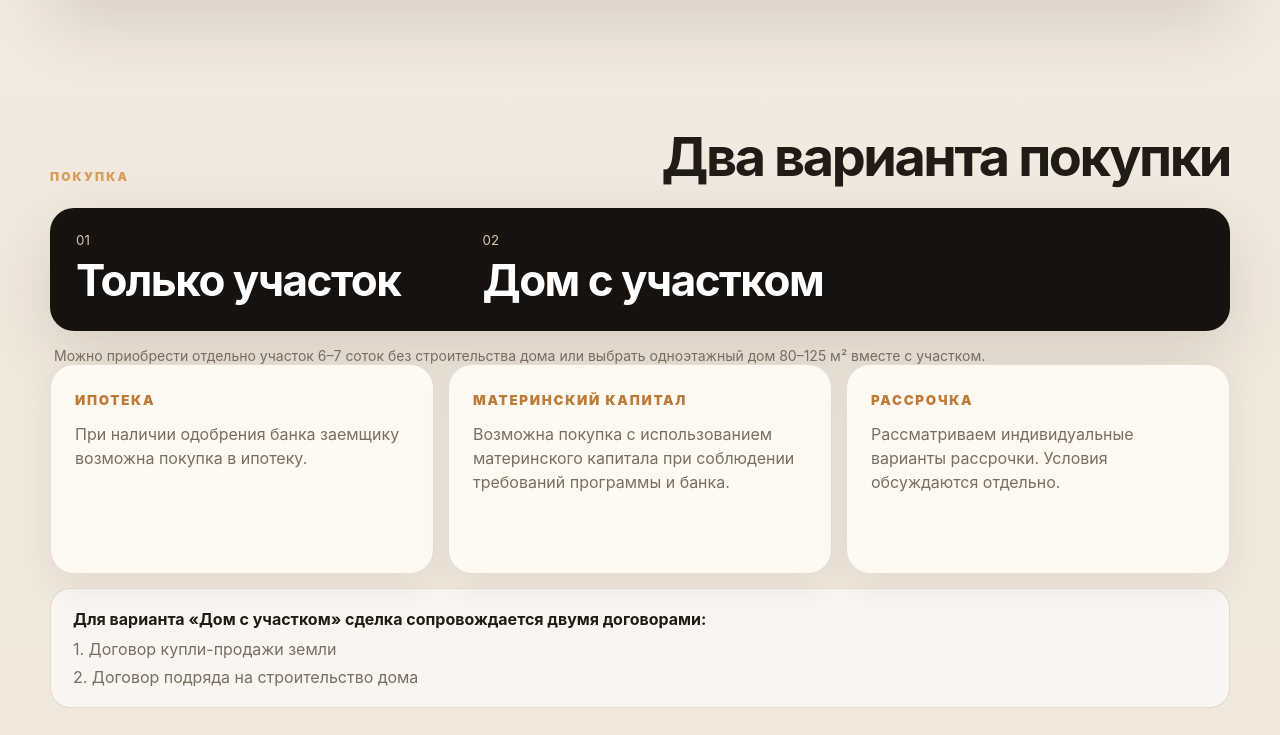
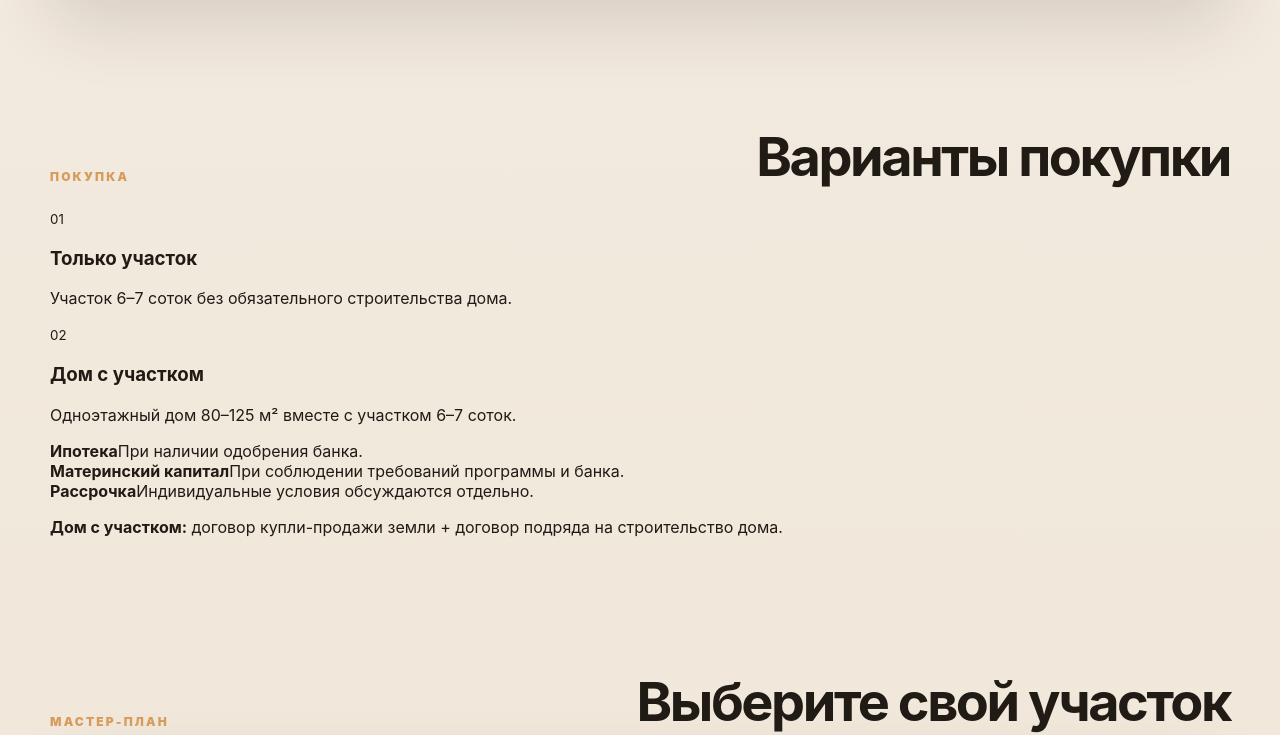
Before and after one commit to karachay-malkar/Mayski-village, a website: page index.html in a window 1280 px wide. Shown: the part 2225-2960 px from the top of the page. Drawn offline with Linux system fonts and the light colour scheme.

Commit message:
Refine purchase section and restore top-first navigation

```diff
--- a/index.html
+++ b/index.html
@@ -5,6 +5,10 @@
   <meta name="viewport" content="width=device-width, initial-scale=1" />
   <title>Майский — дома на берегу реки Черек от 4,8 млн ₽</title>
   <meta name="description" content="Коттеджный поселок в Майском, КБР. Одноэтажные дома 80–125 м² на берегу реки Черек с участками 6–7 соток. Стоимость от 4,8 млн ₽. Ипотека, материнский капитал, рассрочка." />
+  <script>
+    if ('scrollRestoration' in history) history.scrollRestoration = 'manual';
+    if (location.hash) history.replaceState(null, '', location.pathname + location.search);
+  </script>
   <link rel="preload" href="assets/images/hero.png" as="image" />
   <link rel="stylesheet" href="assets/css/styles.css" />
 </head>
@@ -65,28 +69,33 @@
       </div>
     </section>
 
-    <section id="purchase" class="section sales-section">
-      <div class="section-title compact"><span>Покупка</span><h2>Два варианта покупки</h2></div>
+    <section id="purchase" class="section purchase-section">
+      <div class="section-title compact"><span>Покупка</span><h2>Варианты покупки</h2></div>
 
-      <div class="price-intro">
-        <div>
+      <div class="purchase-options">
+        <article class="purchase-option">
           <small>01</small>
-          <strong>Только участок</strong>
-        </div>
-        <div>
+          <div>
+            <h3>Только участок</h3>
+            <p>Участок 6–7 соток без обязательного строительства дома.</p>
+          </div>
+        </article>
+        <article class="purchase-option">
           <small>02</small>
-          <strong>Дом с участком</strong>
-        </div>
-      </div>
-      <p class="section-note">Можно приобрести отдельно участок 6–7 соток без строительства дома или выбрать одноэтажный дом 80–125 м² вместе с участком.</p>
-
-      <div class="sales-grid purchase-grid">
-        <article class="sales-card"><small>Ипотека</small><p>При наличии одобрения банка заемщику возможна покупка в ипотеку.</p></article>
-        <article class="sales-card"><small>Материнский капитал</small><p>Возможна покупка с использованием материнского капитала при соблюдении требований программы и банка.</p></article>
-        <article class="sales-card"><small>Рассрочка</small><p>Рассматриваем индивидуальные варианты рассрочки. Условия обсуждаются отдельно.</p></article>
+          <div>
+            <h3>Дом с участком</h3>
+            <p>Одноэтажный дом 80–125 м² вместе с участком 6–7 соток.</p>
+          </div>
+        </article>
       </div>
 
-      <div class="contract-note"><b>Для варианта «Дом с участком» сделка сопровождается двумя договорами:</b><span>1. Договор купли-продажи земли</span><span>2. Договор подряда на строительство дома</span></div>
+      <div class="purchase-payments" aria-label="Способы оплаты">
+        <div class="purchase-payment"><b>Ипотека</b><span>При наличии одобрения банка.</span></div>
+        <div class="purchase-payment"><b>Материнский капитал</b><span>При соблюдении требований программы и банка.</span></div>
+        <div class="purchase-payment"><b>Рассрочка</b><span>Индивидуальные условия обсуждаются отдельно.</span></div>
+      </div>
+
+      <p class="purchase-contract"><b>Дом с участком:</b> договор купли-продажи земли + договор подряда на строительство дома.</p>
     </section>
 
     <section id="map" class="section map-section">
```
